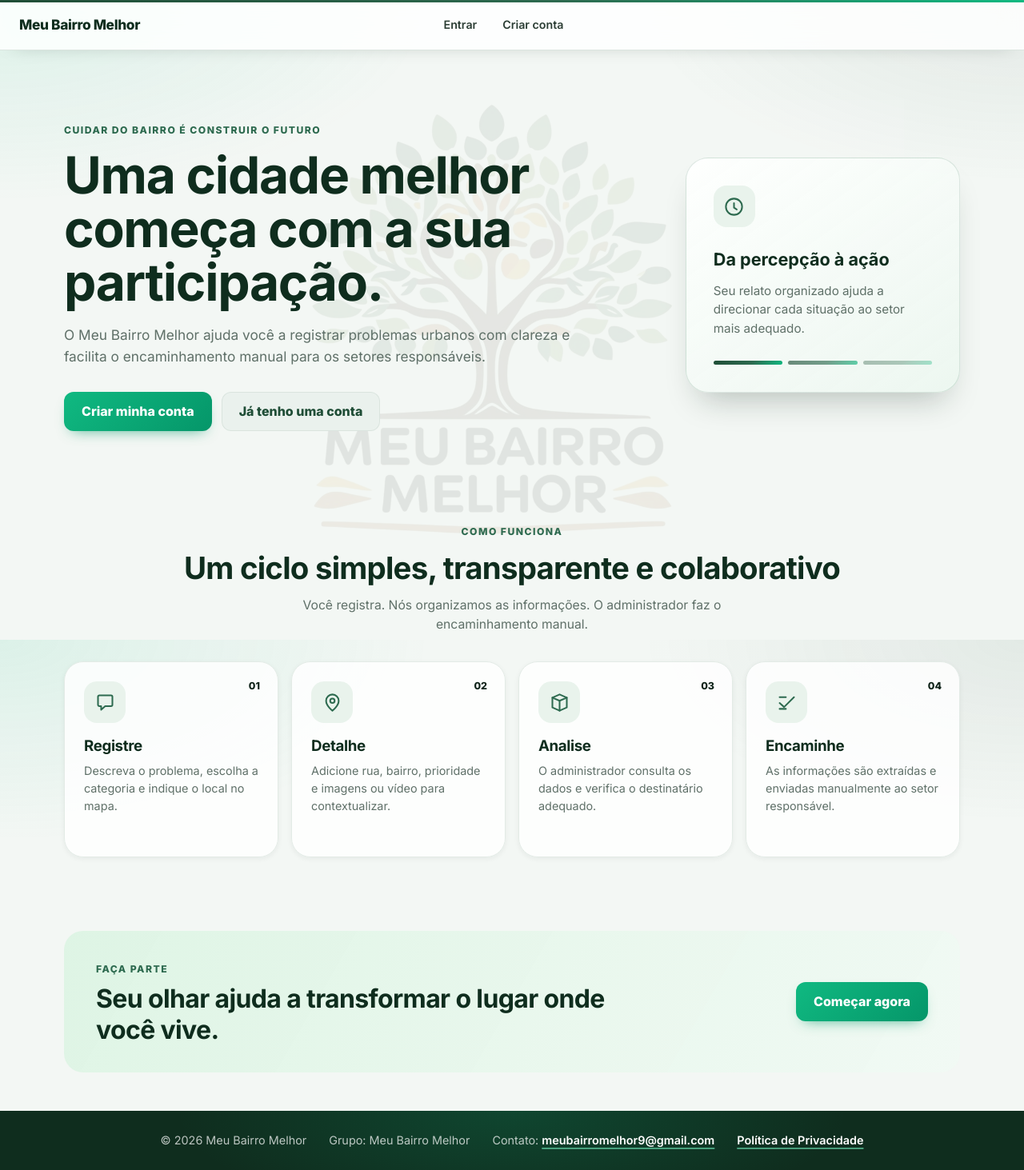
After one commit to luisetec485-alt/MEU-BAIRRO-MELHOR, a PHP site: page /MEU-BAIRRO-MELHOR/view/inicio.php in a window 1280 px wide. The commit adds this page. Shown: the whole page at 80% size. Run offline with PHP 8.4, Linux system fonts and the light colour scheme.

Commit message:
Tela de inicio e Logo no projeto

```diff
--- a/index.php
+++ b/index.php
@@ -6,7 +6,7 @@ if (session_status() === PHP_SESSION_NONE) {
 if (isset($_SESSION['id'])) {
     header("Location: view/dashboard.php");
 } else {
-    header("Location: view/login.php");
+    header("Location: view/inicio.php");
 }
 exit;
 ?>
--- a/view/css/style.css
+++ b/view/css/style.css
@@ -80,6 +80,7 @@ html {
 }
 
 body {
+    position: relative;
     font-family: 'Inter', system-ui, -apple-system, 'Segoe UI', Roboto, sans-serif;
     background-color: var(--bg-primary);
     background-image:
@@ -97,6 +98,24 @@ body {
     line-height: 1.55;
     -webkit-font-smoothing: antialiased;
     -moz-osx-font-smoothing: grayscale;
+}
+
+body::before {
+    position: fixed;
+    z-index: 0;
+    inset: 50% auto auto 50%;
+    width: min(78vw, 980px);
+    height: min(78vh, 760px);
+    content: "";
+    pointer-events: none;
+    background: url("../img/logo.png") center / contain no-repeat;
+    opacity: 0.075;
+    transform: translate(-50%, -50%);
+}
+
+body > * {
+    position: relative;
+    z-index: 1;
 }
 
 ::selection {
@@ -248,6 +267,188 @@ h1, h2, h3, h4 {
     color: var(--brand);
 }
 
+/* ==========================================================================
+   PÁGINA INICIAL PÚBLICA
+   ========================================================================== */
+.landing-main {
+    width: min(1120px, 100%);
+    margin: 0 auto;
+}
+
+.landing-hero {
+    display: grid;
+    grid-template-columns: minmax(0, 1.35fr) minmax(280px, 0.65fr);
+    align-items: center;
+    gap: 64px;
+    min-height: 430px;
+    padding: 58px 0 48px;
+}
+
+.landing-eyebrow {
+    display: inline-block;
+    margin-bottom: 12px;
+    color: var(--brand-600);
+    font-size: 0.76rem;
+    font-weight: 800;
+    letter-spacing: 0.12em;
+    text-transform: uppercase;
+}
+
+.landing-hero h1 {
+    max-width: 700px;
+    margin-bottom: 20px;
+    color: var(--brand-900);
+    font-size: clamp(2.35rem, 5vw, 4.5rem);
+    line-height: 1.05;
+}
+
+.landing-hero p,
+.landing-section-heading p {
+    max-width: 650px;
+    color: var(--text-muted);
+    font-size: 1.08rem;
+}
+
+.landing-actions {
+    display: flex;
+    flex-wrap: wrap;
+    gap: 12px;
+    margin-top: 30px;
+}
+
+.landing-actions a,
+.landing-callout a {
+    display: inline-flex;
+    align-items: center;
+    justify-content: center;
+    min-height: 48px;
+    padding: 12px 22px;
+    border-radius: var(--radius);
+    text-decoration: none;
+    font-weight: 750;
+}
+
+.landing-hero-card {
+    padding: 34px;
+    border: 1px solid rgba(45, 106, 79, 0.16);
+    border-radius: 28px;
+    background: linear-gradient(145deg, rgba(255,255,255,.92), rgba(235,247,239,.86));
+    box-shadow: var(--shadow-lg);
+}
+
+.landing-card-icon,
+.landing-step-icon {
+    display: grid;
+    place-items: center;
+    width: 52px;
+    height: 52px;
+    margin-bottom: 24px;
+    border-radius: 16px;
+    background: var(--brand-soft);
+    color: var(--brand-600);
+}
+
+.landing-card-icon svg,
+.landing-step-icon svg {
+    width: 27px;
+    height: 27px;
+    fill: none;
+    stroke: currentColor;
+    stroke-linecap: round;
+    stroke-linejoin: round;
+    stroke-width: 1.8;
+}
+
+.landing-hero-card strong {
+    display: block;
+    color: var(--brand-900);
+    font-size: 1.35rem;
+}
+
+.landing-hero-card p {
+    margin-top: 10px;
+    font-size: .95rem;
+}
+
+.landing-card-line {
+    display: flex;
+    gap: 7px;
+    margin-top: 28px;
+}
+
+.landing-card-line span {
+    height: 5px;
+    flex: 1;
+    border-radius: 999px;
+    background: var(--grad-brand);
+}
+
+.landing-card-line span:nth-child(2) { opacity: .65; }
+.landing-card-line span:nth-child(3) { opacity: .35; }
+
+.landing-section {
+    padding: 64px 0;
+}
+
+.landing-section-heading {
+    margin-bottom: 34px;
+    text-align: center;
+}
+
+.landing-section-heading p {
+    margin: 12px auto 0;
+    font-size: .98rem;
+}
+
+.landing-section-heading h2,
+.landing-callout h2 {
+    color: var(--brand-900);
+    font-size: clamp(1.7rem, 3vw, 2.5rem);
+}
+
+.landing-steps {
+    display: grid;
+    grid-template-columns: repeat(4, 1fr);
+    gap: 16px;
+}
+
+.landing-step {
+    position: relative;
+    min-height: 245px;
+    padding: 24px;
+    border: 1px solid var(--border-soft);
+    border-radius: var(--radius-xl);
+    background: rgba(255,255,255,.82);
+    box-shadow: var(--shadow-sm);
+}
+
+.landing-step-number {
+    position: absolute;
+    top: 20px;
+    right: 22px;
+    color: var(--brand-300);
+    font-size: .78rem;
+    font-weight: 800;
+}
+
+.landing-step-icon { margin-bottom: 18px; }
+.landing-step h3 { margin-bottom: 8px; color: var(--brand-900); }
+.landing-step p { color: var(--text-muted); font-size: .9rem; }
+
+.landing-callout {
+    display: flex;
+    align-items: center;
+    justify-content: space-between;
+    gap: 24px;
+    margin: 28px 0 48px;
+    padding: 34px 40px;
+    border-radius: var(--radius-xl);
+    background: linear-gradient(120deg, rgba(220,244,227,.94), rgba(241,249,243,.92));
+}
+
+.landing-callout .landing-eyebrow { margin-bottom: 8px; }
+.landing-callout h2 { max-width: 650px; font-size: clamp(1.45rem, 3vw, 2rem); }
+
 .site-brand img {
     display: block;
     width: 46px;
@@ -1776,6 +1977,19 @@ body .mensagem-propria {
 @media (max-width: 768px) {
     body { padding: 15px; }
 
+    .landing-hero {
+        grid-template-columns: 1fr;
+        gap: 30px;
+        min-height: auto;
+        padding: 38px 0 24px;
+    }
+
+    .landing-hero h1 { font-size: clamp(2.2rem, 11vw, 3.4rem); }
+    .landing-hero-card { padding: 26px; }
+    .landing-section { padding: 42px 0; }
+    .landing-steps { grid-template-columns: repeat(2, 1fr); }
+    .landing-callout { align-items: flex-start; flex-direction: column; margin-bottom: 32px; padding: 28px 24px; }
+
     .site-header {
         top: 0;
         display: flex;
@@ -1908,6 +2122,11 @@ body .mensagem-propria {
 }
 
 @media (max-width: 480px) {
+    .landing-steps { grid-template-columns: 1fr; }
+    .landing-step { min-height: auto; }
+    .landing-actions { flex-direction: column; }
+    .landing-actions a { width: 100%; }
+
     .welcome-box {
         padding: 18px;
         border-radius: 16px;
--- a/view/header.php
+++ b/view/header.php
@@ -7,7 +7,6 @@ $pageTitle = $pageTitle ?? 'Problemas Registrados - Meu Bairro Melhor';
 $scriptName = $_SERVER['SCRIPT_NAME'] ?? '';
 $inController = strpos($scriptName, '/controller/') !== false;
 $cssHref = $inController ? '../view/css/style.css?v=' . time() : 'css/style.css?v=' . time();
-$logoSrc = $inController ? '../view/img/logo.png' : 'img/logo.png';
 $viewBase = $inController ? '../view/' : '';
 $routeBase = '../controller/routes.php?acao=';
 $nomeUsuario = trim((string) ($_SESSION['nomeUsuario'] ?? 'Usuário'));
@@ -30,7 +29,6 @@ $mensagemFlash = MensagemFlash::consumir();
 
 <header class="site-header">
     <a class="site-brand" href="<?= $routeBase ?>dashboard">
-        <img src="<?= htmlspecialchars($logoSrc, ENT_QUOTES, 'UTF-8') ?>" alt="">
         <span>Meu Bairro Melhor</span>
     </a>
 
--- /dev/null
+++ b/view/inicio.php
@@ -0,0 +1,95 @@
+<?php
+require_once __DIR__ . '/../model/Seguranca.php';
+Seguranca::iniciarSessao();
+
+if (isset($_SESSION['id'])) {
+    header('Location: ../view/dashboard.php');
+    exit;
+}
+
+$pageTitle = 'Meu Bairro Melhor - Participe da transformação';
+$bodyClass = 'landing-page';
+include __DIR__ . '/header.php';
+?>
+
+<main class="landing-main">
+    <section class="landing-hero">
+        <div class="landing-hero-content">
+            <span class="landing-eyebrow">Cuidar do bairro é construir o futuro</span>
+            <h1>Uma cidade melhor começa com a sua participação.</h1>
+            <p>
+                O Meu Bairro Melhor ajuda você a registrar problemas urbanos
+                com clareza e facilita o encaminhamento manual para os setores responsáveis.
+            </p>
+            <div class="landing-actions">
+                <a class="btn-green" href="cadastro.php">Criar minha conta</a>
+                <a class="btn-secondary" href="login.php">Já tenho uma conta</a>
+            </div>
+        </div>
+
+        <div class="landing-hero-card" aria-label="Resumo do funcionamento do projeto">
+            <div class="landing-card-icon">
+                <svg viewBox="0 0 24 24" aria-hidden="true"><path d="M12 21a9 9 0 1 0-9-9 9 9 0 0 0 9 9Zm0-13v5l3 2"/></svg>
+            </div>
+            <strong>Da percepção à ação</strong>
+            <p>Seu relato organizado ajuda a direcionar cada situação ao setor mais adequado.</p>
+            <div class="landing-card-line"><span></span><span></span><span></span></div>
+        </div>
+    </section>
+
+    <section class="landing-section">
+        <div class="landing-section-heading">
+            <span class="landing-eyebrow">Como funciona</span>
+            <h2>Um ciclo simples, transparente e colaborativo</h2>
+            <p>Você registra. Nós organizamos as informações. O administrador faz o encaminhamento manual.</p>
+        </div>
+
+        <div class="landing-steps">
+            <article class="landing-step">
+                <span class="landing-step-number">01</span>
+                <div class="landing-step-icon">
+                    <svg viewBox="0 0 24 24" aria-hidden="true"><path d="M4 5.5A1.5 1.5 0 0 1 5.5 4h13A1.5 1.5 0 0 1 20 5.5v9a1.5 1.5 0 0 1-1.5 1.5H12l-4.5 4v-4h-2A1.5 1.5 0 0 1 4 14.5v-9Z"/></svg>
+                </div>
+                <h3>Registre</h3>
+                <p>Descreva o problema, escolha a categoria e indique o local no mapa.</p>
+            </article>
+
+            <article class="landing-step">
+                <span class="landing-step-number">02</span>
+                <div class="landing-step-icon">
+                    <svg viewBox="0 0 24 24" aria-hidden="true"><path d="M12 21s7-5.2 7-11a7 7 0 1 0-14 0c0 5.8 7 11 7 11Z"/><circle cx="12" cy="10" r="2.5"/></svg>
+                </div>
+                <h3>Detalhe</h3>
+                <p>Adicione rua, bairro, prioridade e imagens ou vídeo para contextualizar.</p>
+            </article>
+
+            <article class="landing-step">
+                <span class="landing-step-number">03</span>
+                <div class="landing-step-icon">
+                    <svg viewBox="0 0 24 24" aria-hidden="true"><path d="M4 6.5 12 3l8 3.5v11L12 21l-8-3.5v-11Z"/><path d="m4 6.5 8 3.5 8-3.5M12 10v11"/></svg>
+                </div>
+                <h3>Analise</h3>
+                <p>O administrador consulta os dados e verifica o destinatário adequado.</p>
+            </article>
+
+            <article class="landing-step">
+                <span class="landing-step-number">04</span>
+                <div class="landing-step-icon">
+                    <svg viewBox="0 0 24 24" aria-hidden="true"><path d="M4 12.5 9 17l11-11"/><path d="M4 6h7M4 19h7"/></svg>
+                </div>
+                <h3>Encaminhe</h3>
+                <p>As informações são extraídas e enviadas manualmente ao setor responsável.</p>
+            </article>
+        </div>
+    </section>
+
+    <section class="landing-callout">
+        <div>
+            <span class="landing-eyebrow">Faça parte</span>
+            <h2>Seu olhar ajuda a transformar o lugar onde você vive.</h2>
+        </div>
+        <a class="btn-green" href="cadastro.php">Começar agora</a>
+    </section>
+</main>
+
+<?php include __DIR__ . '/footer.php'; ?>
```
